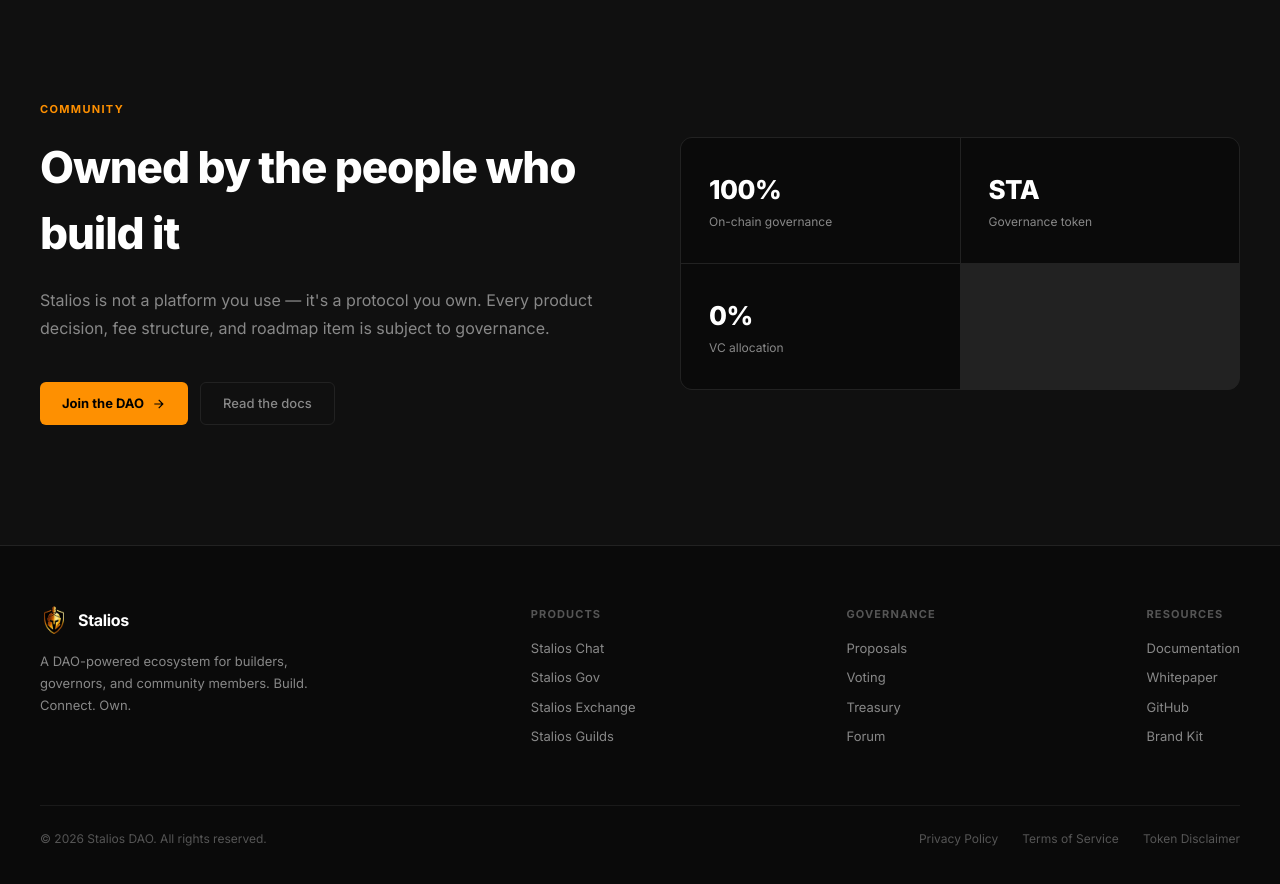
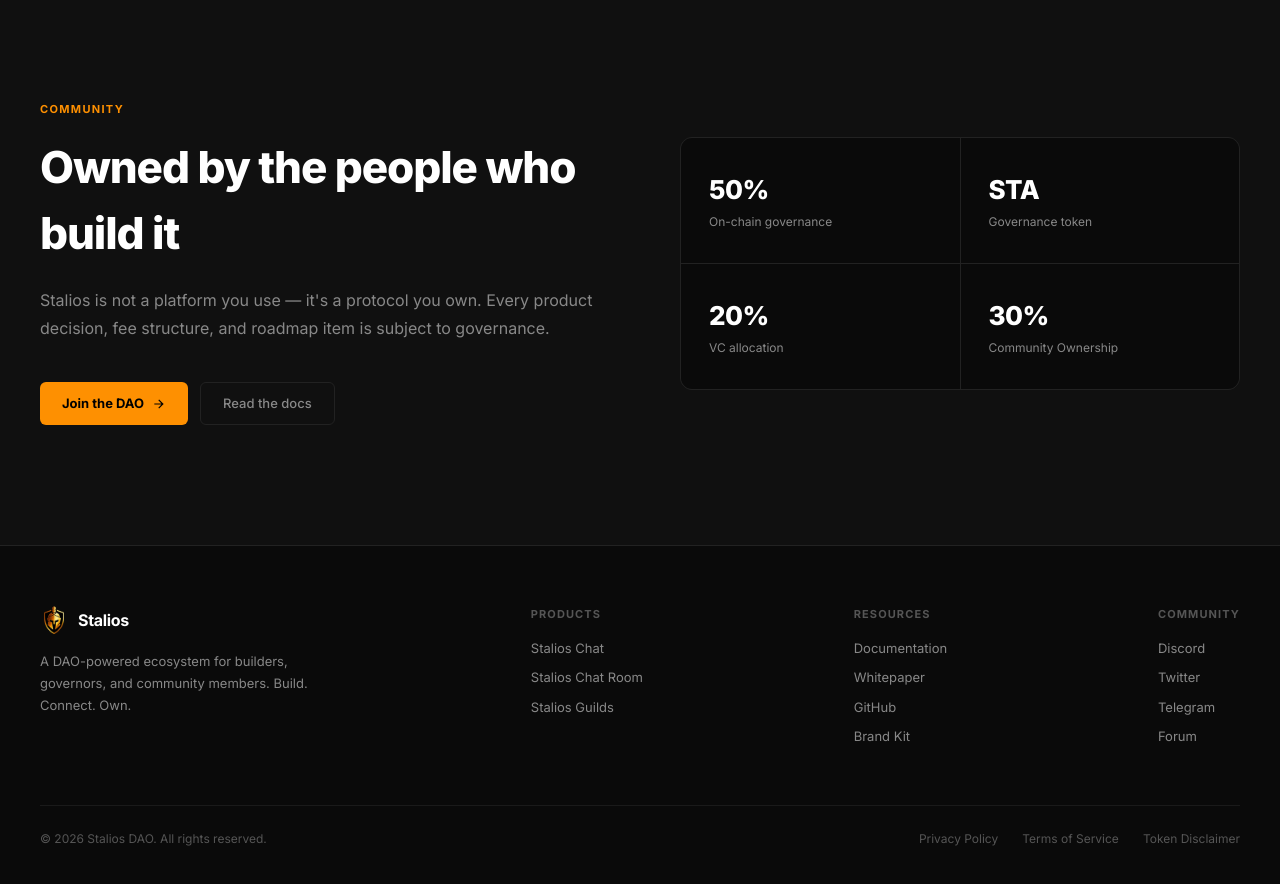
Before and after one commit to Prosper90/token-chat-landing-page, a React (Vite) app: page / in a window 1280 px wide. Shown: the part 3840-4724 px from the top of the page. Built offline with nearby package versions, Linux system fonts and the light colour scheme.

Commit message:
updated community section

```diff
--- a/src/App.tsx
+++ b/src/App.tsx
@@ -1187,9 +1187,10 @@ const Community: React.FC = () => (
         }}
       >
         {[
-          { val: "100%", label: "On-chain governance" },
+          { val: "50%", label: "On-chain governance" },
           { val: "STA", label: "Governance token" },
-          { val: "0%", label: "VC allocation" },
+          { val: "20%", label: "VC allocation" },
+          { val: "30%", label: "Community Ownership" },
         ].map((s) => (
           <div
             key={s.label}
@@ -1278,18 +1279,17 @@ const Footer: React.FC = () => (
           heading: "Products",
           links: [
             "Stalios Chat",
-            "Stalios Gov",
-            "Stalios Exchange",
+            "Stalios Chat Room",
             "Stalios Guilds",
           ],
         },
         {
-          heading: "Governance",
-          links: ["Proposals", "Voting", "Treasury", "Forum"],
+          heading: "Resources",
+          links: ["Documentation", "Whitepaper", "GitHub", "Brand Kit"],
         },
         {
-          heading: "Resources",
-          links: ["Documentation", "Whitepaper", "GitHub", "Brand Kit"],
+          heading: "Community",
+          links: ["Discord", "Twitter", "Telegram", "Forum"],
         },
       ].map((col) => (
         <div key={col.heading}>
```
